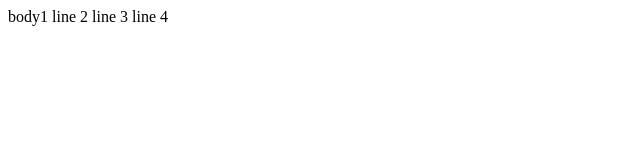
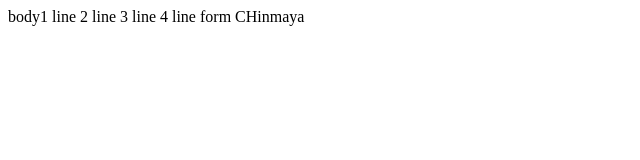
Before and after one commit to orchard-1/testing, a plain HTML site: page index.html in a window 1280 px wide. Shown: the whole page, without its empty margins (0-640 px from the left). Drawn offline with Linux system fonts and the light colour scheme.

Commit message:
Updating index.htmkl chinmaya

```diff
--- a/index.html
+++ b/index.html
@@ -10,5 +10,6 @@
     line 2
     line 3
     line 4
+    line form CHinmaya
 </body>
 </html>
```
